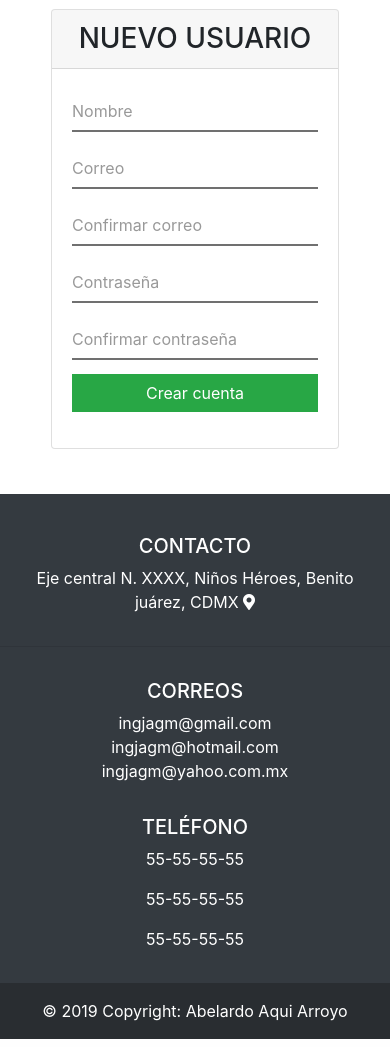
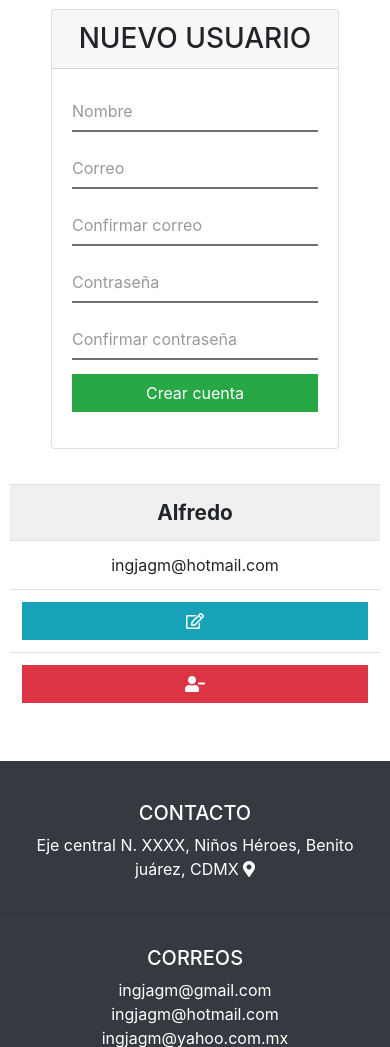
Before and after one commit to TecAbel/ProjectsMan, a PHP site: page /nuevo-usuario in a window 390 px wide. Shown: the part 355-1402 px from the top of the page. Run offline with PHP 8.4, Linux system fonts and the light colour scheme; the visitor is signed in with stand-in values (Sample User, id 1); some libraries are stand-ins or nearby versions.

Commit message:
tabla responsiva sin funccion

```diff
--- a/css/estilos.css
+++ b/css/estilos.css
@@ -217,3 +217,47 @@ form{
         margin: 10px;
     }
 }
+
+@media only screen and (min-width: 990px){
+    .container.form-nusuario{
+        float: left;
+        width: 30%;
+    }
+    .container.tabla-usuarios{
+        float: right;
+        width: 70%;
+    }
+}
+
+.container.tabla-usuarios{
+    text-align: center;
+    min-width: 200px;
+    margin: 0 auto;
+    padding: 0;
+}
+/********Tabla responsive*******/
+@media only screen and (max-width: 600px){
+    table {
+        width:100%;
+    }
+    thead {
+        display: none;
+    }
+    tr:nth-of-type(2n) {
+        background-color: inherit;
+    }
+    tr td:first-child {
+        background: #f0f0f0;
+        font-weight:bold;
+        font-size:1.3em;
+    }
+    tbody td {
+        display: block;
+        text-align:center;
+    }
+    tbody td:before {
+        content: attr(data-th);
+        display: block;
+        text-align:center;
+    }
+}
--- a/nuevo-usuario.php
+++ b/nuevo-usuario.php
@@ -25,7 +25,8 @@
         </div>
     </div>
     <?php echo getNav()?>
-    <div class="container">
+    <div class="clearfix">
+        <div class="container form-nusuario">
             <form onsubmit="javascript:return false;" method="post" id="frmNUsuario">
                 <div class="card" style="margin: 0 auto;">
                     <h3 class="text-center card-header text-uppercase">Nuevo usuario</h3>
@@ -58,6 +59,29 @@
                 </div>
             </form>
         </div>
+        <div class="container tabla-usuarios">
+            <form onsubmit="javascript: return false;" method="post">
+                <table class="table">
+                    <thead class="thead-dark">
+                        <tr>
+                            <th scope="col">Usuario</th>
+                            <th scope="col">Correo</th>
+                            <th scope="col">Cambiar contraseña</th>
+                            <th scope="col">Eliminar</th>
+                        </tr>
+                    </thead>
+                    <tbody>
+                        <tr>
+                            <td>Alfredo</td>
+                            <td>ingjagm@hotmail.com</td>
+                            <td><a href="#" class="btn btn-info rounded-0 w-100"><i class="far fa-edit"></i></a></td>
+                            <td><a href="#" class="btn btn-danger rounded-0 w-100"><i class="fas fa-user-minus"></i></a></td>
+                        </tr>
+                    </tbody>
+                </table>
+            </form>
+        </div>
+    </div>
     <?php echo getFooter() ?>
     <script src="JS/nav.js"></script>
     <script src="JS/animated-input.js"></script>
```
Lines whose indentation alone changed are shown as unchanged.
